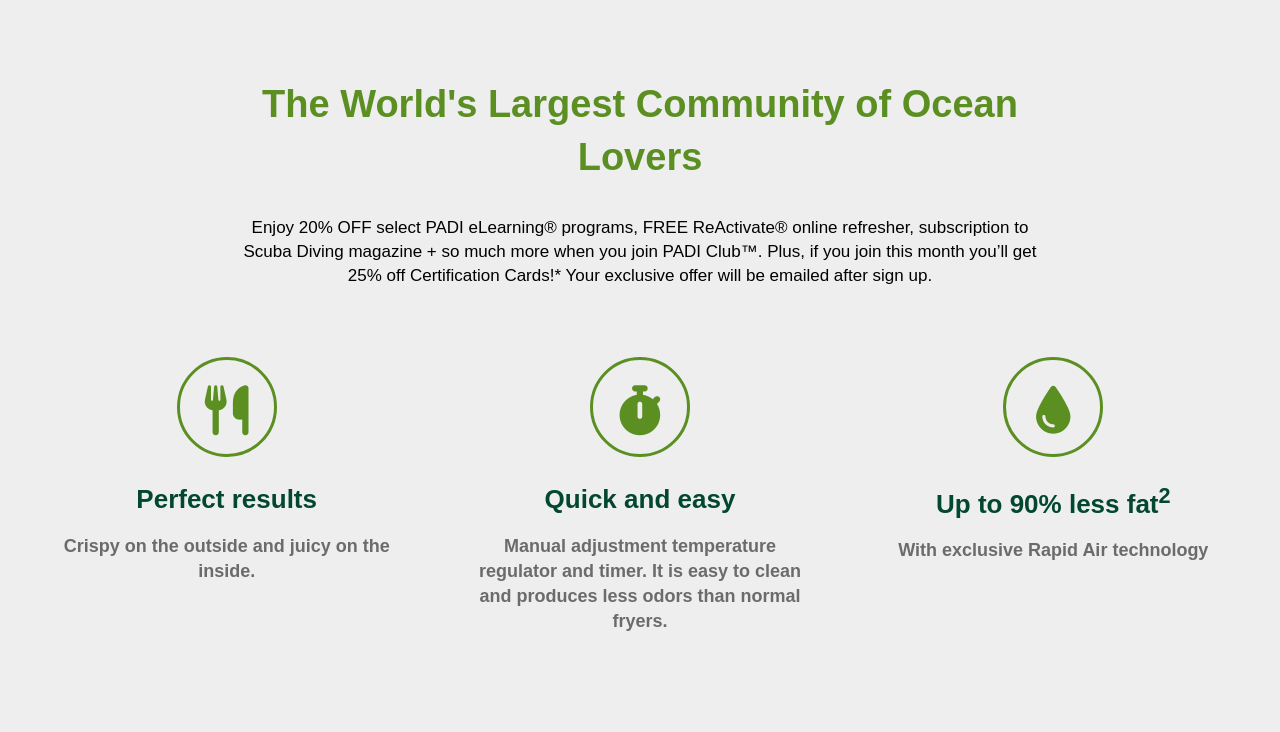
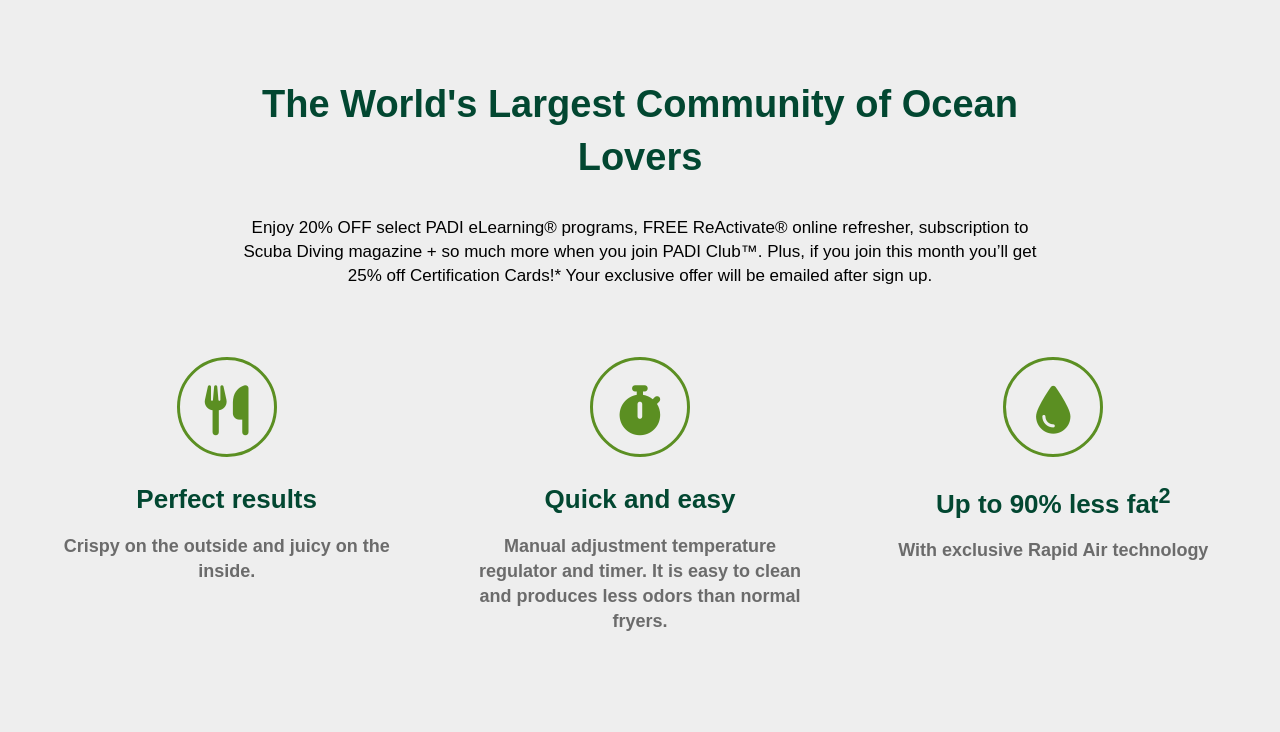
Before and after one commit to maximoab/Air-Fryer-Landing-Page, a plain HTML site: page index.html in a window 1280 px wide. Shown: the part 808-1540 px from the top of the page. Drawn offline with Linux system fonts and the light colour scheme.

Commit message:
Set h2 darkgreen

```diff
--- a/styles.css
+++ b/styles.css
@@ -52,7 +52,7 @@
 h2 {
 	text-align: center;
 	padding-bottom: 2rem;
-	color: var(--highgreen);
+	color: var(--darkgreen);
 }
 
 h3 {
```
